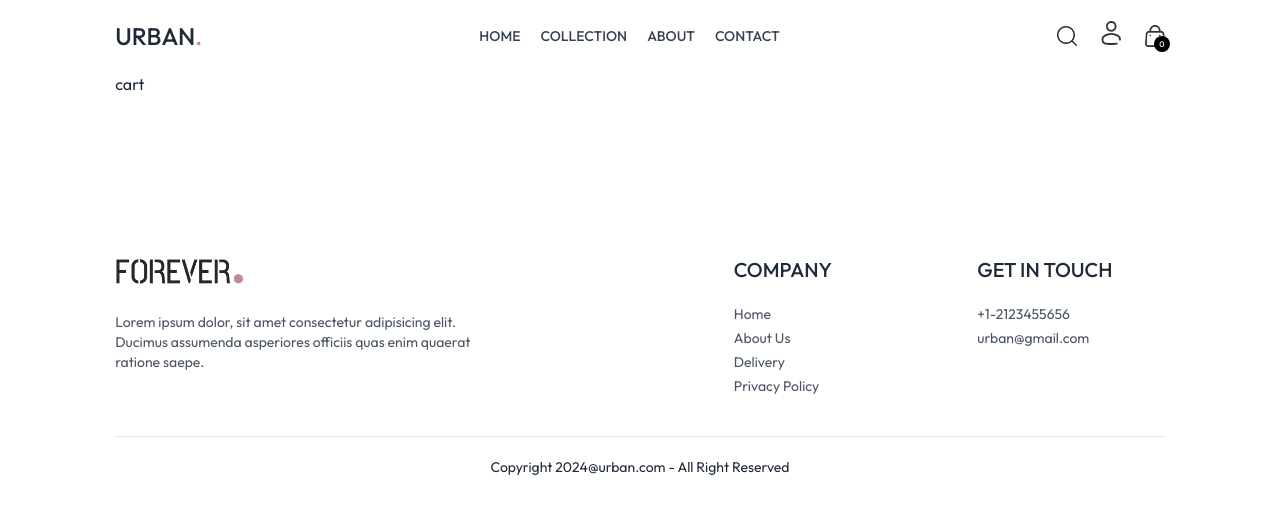
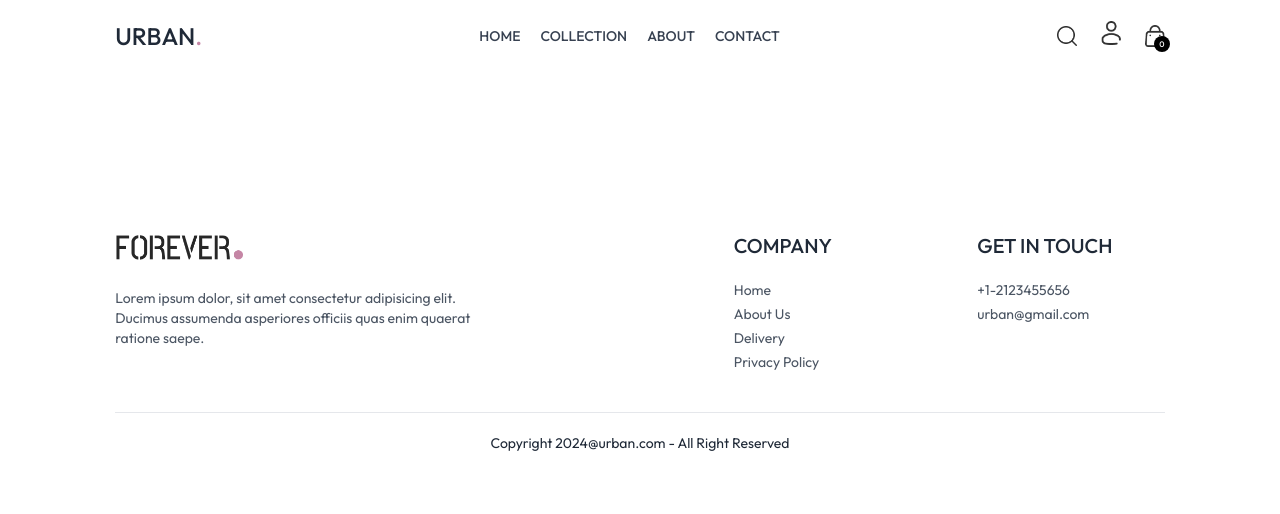
Before and after one commit to ashrafultusar/urban-frontend, a React (Vite) app in the folder urban-frontend/: page /cart in a window 1280 px wide. Shown: the top 514 px of the page. Built offline with nearby package versions, Linux system fonts and the light colour scheme.

Commit message:
added cart item

```diff
--- a/urban-frontend/src/pages/Cart.jsx
+++ b/urban-frontend/src/pages/Cart.jsx
@@ -1,11 +1,10 @@
-import React from 'react';
+import React, { useContext } from "react";
+import { ShopContext } from "../context/ShopContex";
 
 const Cart = () => {
-    return (
-        <div>
-            cart
-        </div>
-    );
+  const { products, currency, cartItems } = useContext(ShopContext);
+
+  return <div></div>;
 };
 
 export default Cart;
```
